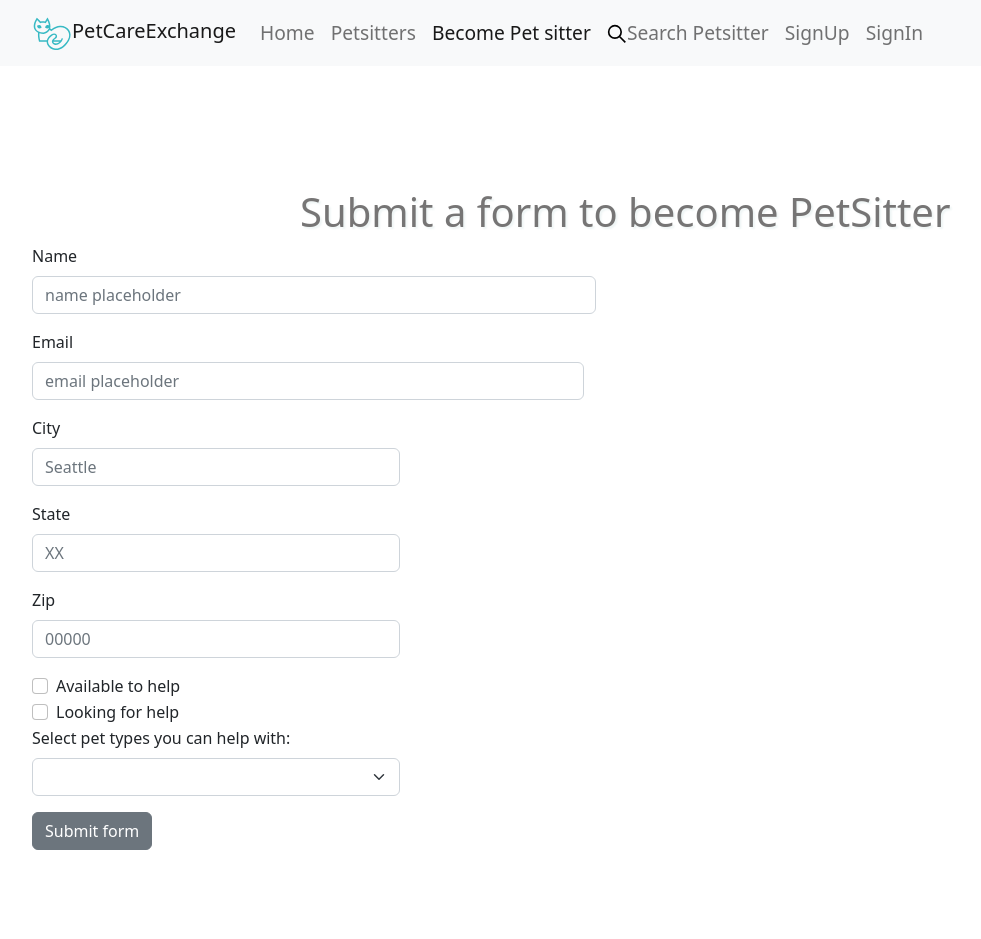
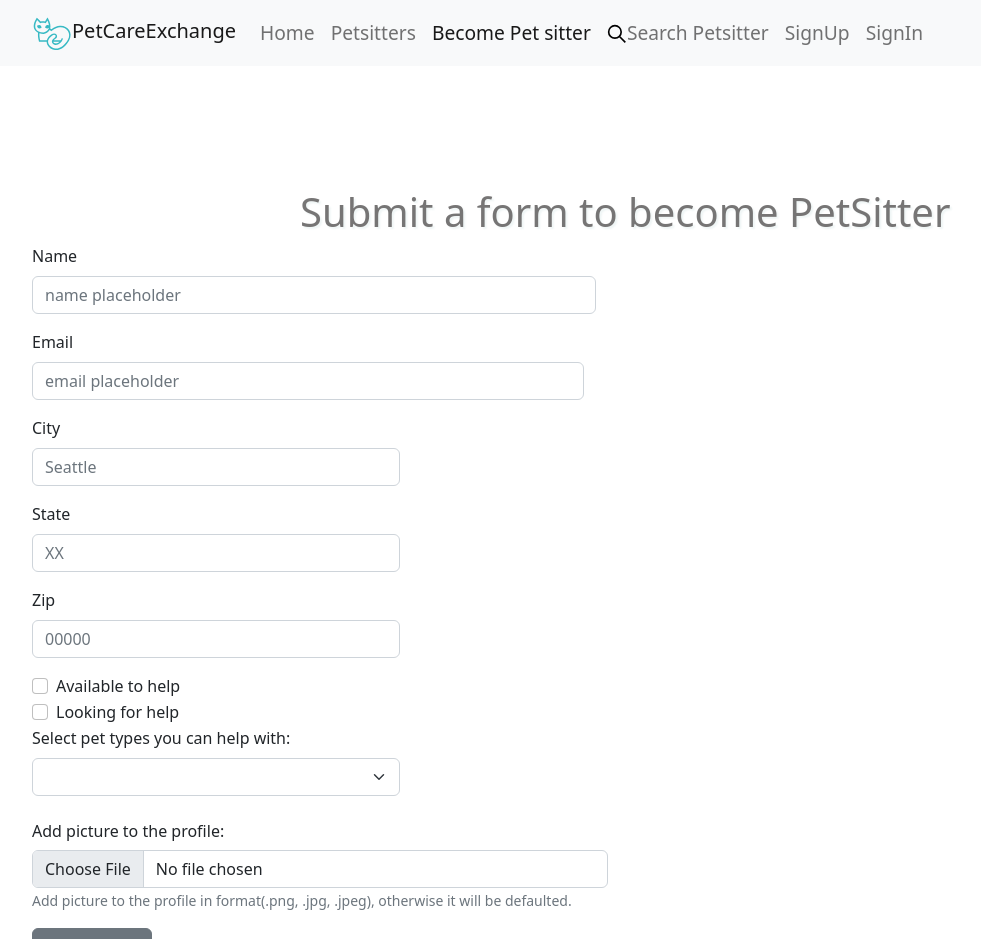
Before and after one commit to viktoriiazolotova/front-end-pet-care-exchange, a React (Create React App) app: page /petsitteraccount in a window 1280 px wide. Shown: the top 939 px of the page, without its empty margins (32-1013 px from the left). Before the commit the page ends 914 px from the top, so only its background shows below. Built offline with nearby package versions, Linux system fonts and the light colour scheme; no server answers.

Commit message:
Add new field in form to add picture

```diff
--- a/src/App.js
+++ b/src/App.js
@@ -71,13 +71,13 @@ function App() {
   //   id: "pk",
   // };
 
-  // const API_URL = "http://localhost:8000/api/petsitters/";
-  // const API_URL_PETS = "http://localhost:8000/api/pets/";
+  const API_URL = "http://localhost:8000/api/petsitters/";
+  const API_URL_PETS = "http://localhost:8000/api/pets/";
 
-  const API_URL =
-    "https://pet-care-exchange-backend.herokuapp.com/api/petsitters/";
-  const API_URL_PETS =
-    "https://pet-care-exchange-backend.herokuapp.com/api/pets/";
+  // const API_URL =
+  //   "https://pet-care-exchange-backend.herokuapp.com/api/petsitters/";
+  // const API_URL_PETS =
+  //   "https://pet-care-exchange-backend.herokuapp.com/api/pets/";
   const fetchAllPetsitters = () => {
     axios
       .get(API_URL)
--- a/src/components/NewPetsitterForm.js
+++ b/src/components/NewPetsitterForm.js
@@ -23,6 +23,7 @@ const INITIAL_FORM_DATA = {
   petTypeTakeCare: "",
   isAvailableHelp: false,
   isLookingForHelp: false,
+  photoPetsitter: "",
 };
 
 // const isChecked = (param) => {
@@ -54,6 +55,14 @@ const NewPetsitterForm = ({
     setFormData(newFormData);
     // console.log("inside available", newFormData.isAvailableHelp);
     // console.log("inside looking", newFormData.isAvailableHelp);
+  };
+  const handleFileInput = (e) => {
+    const newFormData = {
+      ...formData,
+      [e.target.name]: e.target.files[0],
+    };
+    console.log("here is the new form data", newFormData);
+    setFormData(newFormData);
   };
 
   const handleNewPetsitterAdd = (e) => {
@@ -189,14 +198,20 @@ const NewPetsitterForm = ({
             </FormGroup>
           </Col>
         </Row>
-        {/* <Row>
+        <Row>
           <Col>
             <FormGroup>
               <Label for="photoPetsitter" sm={6}>
                 Add picture to the profile:
               </Label>
               <Col sm={6}>
-                <Input type="file" name="photoPetsitter" id="photoPetsitter" />
+                <Input
+                  type="file"
+                  name="photoPetsitter"
+                  id="photoPetsitter"
+                  // value={formData.photoPetsitter}
+                  onChange={handleFileInput}
+                />
                 <FormText color="muted">
                   Add picture to the profile in format(.png, .jpg, .jpeg),
                   otherwise it will be defaulted.
@@ -204,25 +219,7 @@ const NewPetsitterForm = ({
               </Col>
             </FormGroup>
           </Col>
-        </Row> */}
-
-        {/* <Row>
-          <Col md={4}>
-            <FormGroup>
-              <Label for="zipcode">Zip</Label>
-              <Input
-                id="zipcode"
-                name="zipcode"
-                placeholder="00000"
-                type="text"
-                value={formData.zipcode}
-                onChange={handleNewTextDataChange}
-              />
-            </FormGroup>
-          </Col>
-        </Row> */}
-
-        {/* <Button type="submit">Submit form</Button> */}
+        </Row>
 
         <Button type="submit" onClick={() => setShowAlert(true)}>
           Submit form
--- a/src/components/PetsittersList.css
+++ b/src/components/PetsittersList.css
@@ -30,6 +30,7 @@
   justify-content: space-evenly;
   padding: 3%;
   margin: 2%;
+  background-color: lightgrey;
 }
 
 
--- a/src/components/SelectedPetsitter.css
+++ b/src/components/SelectedPetsitter.css
@@ -34,7 +34,7 @@
     display: flex;
     flex-direction: row;
     flex-wrap: wrap;
-    justify-content: space-between;
+    justify-content:flex-start;
 
 }
 
```
